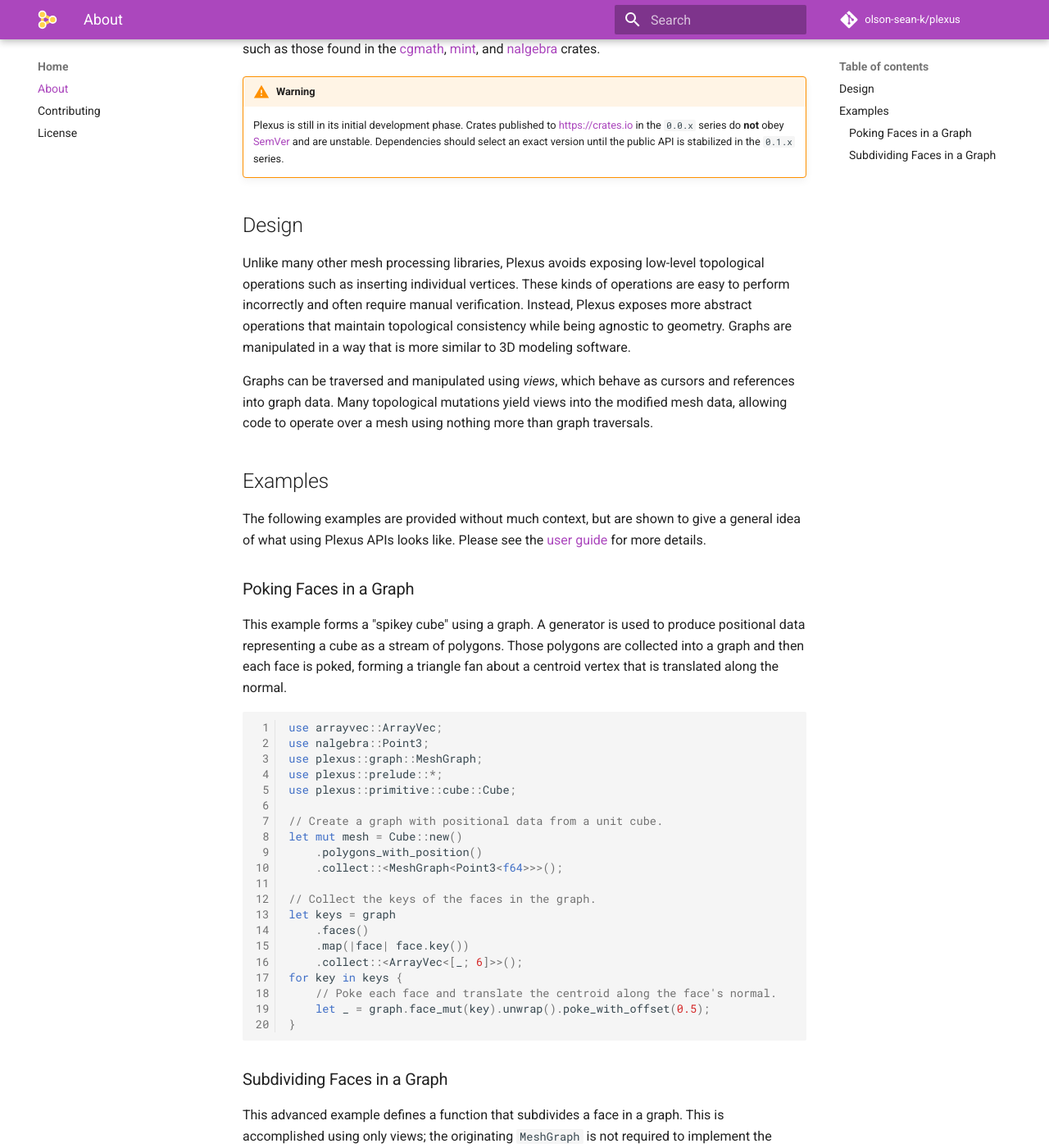
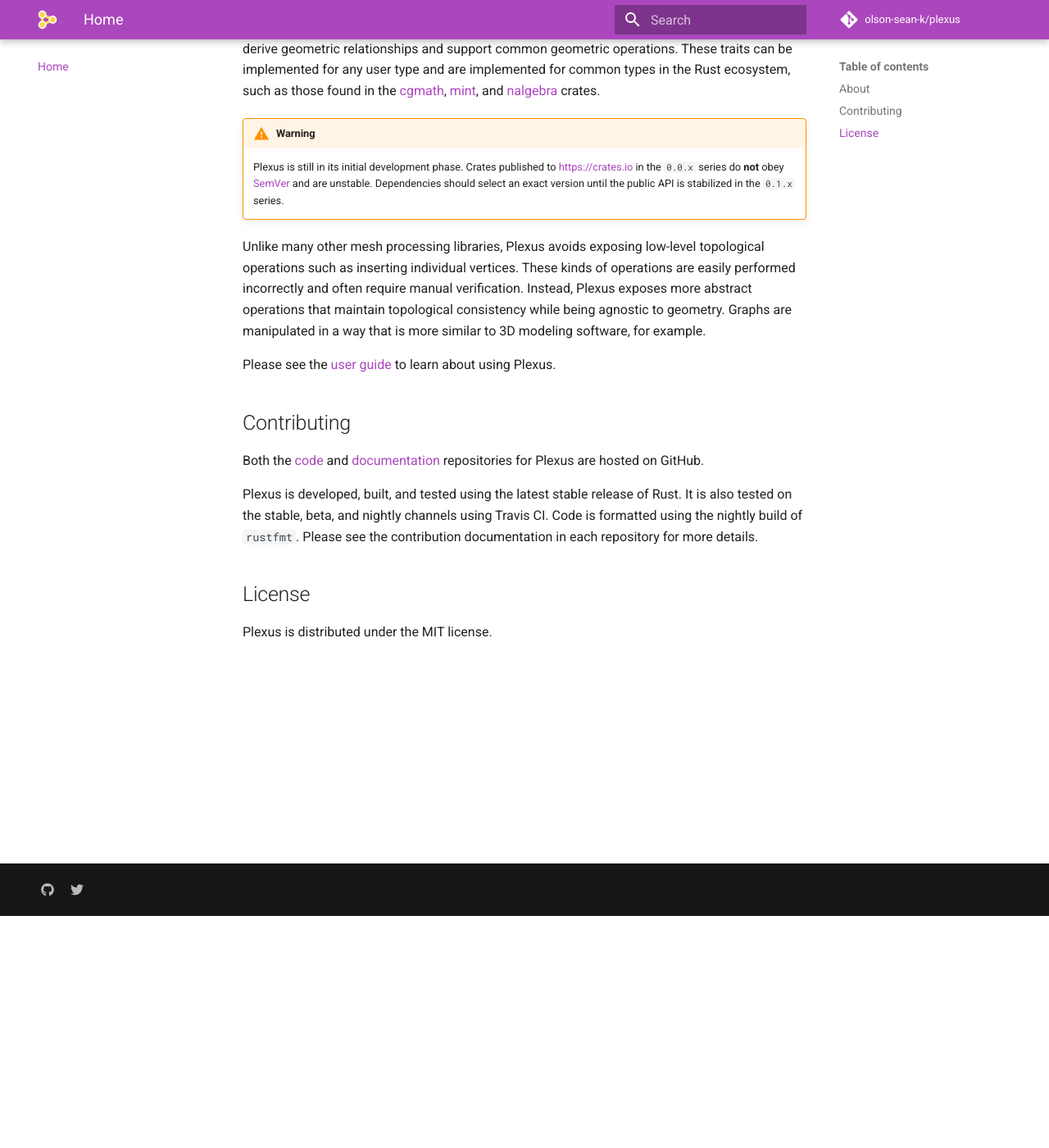
Before and after one commit to olson-sean-k/plexus-web, an MkDocs documentation site: the page built from src/index.md, in a window 1280 px wide and 1400 px high, scrolled down 283 px. Shown: the whole window at 82% size. Built offline with MkDocs 1.6.1 and Material for MkDocs 9.7.7, drawn with Linux system fonts in a browser that asks for light colours; comment, search, counter and statistics services are not loaded; some of the changed text lies outside the part shown.

Commit message:
Consolidate the home page into a single document.

````diff
--- a/mkdocs.yml
+++ b/mkdocs.yml
@@ -10,10 +10,7 @@ repo_name: olson-sean-k/plexus
 edit_uri: ""
 
 nav:
-  - Home:
-    - About: index.md
-    - Contributing: contribute.md
-    - License: license.md
+  - Home: index.md
   - User Guide:
     - Getting Started: user-guide/getting-started.md
     - Generators: user-guide/generators.md
--- a/peru.yaml
+++ b/peru.yaml
@@ -4,4 +4,4 @@ imports:
 
 git module plexus:
   url: https://github.com/olson-sean-k/plexus.git
-  rev: ace613fb06a7591cc0e084a026947f699d0edefc
+  rev: 6815055467e9766e3eec91406f9d1e29c06f284a
--- a/src/index.md
+++ b/src/index.md
@@ -1,4 +1,4 @@
-# About
+## About
 
 **Plexus** is a [Rust library](https://crates.io/crates/plexus) for processing
 2D and 3D meshes. It provides primitives, generators, buffers, and graphs that
@@ -17,92 +17,27 @@ Rust ecosystem, such as those found in the
     and are unstable. Dependencies should select an exact version until the
     public API is stabilized in the `0.1.x` series.
 
-## Design
-
 Unlike many other mesh processing libraries, Plexus avoids exposing low-level
 topological operations such as inserting individual vertices. These kinds of
-operations are easy to perform incorrectly and often require manual
+operations are easily performed incorrectly and often require manual
 verification. Instead, Plexus exposes more abstract operations that maintain
-topological consistency while being agnostic to geometry. Graphs are manipulated
-in a way that is more similar to 3D modeling software.
+topological consistency while being agnostic to geometry. Graphs are
+manipulated in a way that is more similar to 3D modeling software, for example.
 
-Graphs can be traversed and manipulated using _views_, which behave as cursors
-and references into graph data. Many topological mutations yield views into the
-modified mesh data, allowing code to operate over a mesh using nothing more than
-graph traversals.
+Please see the [user guide](user-guide/getting-started.md) to learn about using
+Plexus.
 
-## Examples
+## Contributing
 
-The following examples are provided without much context, but are shown to give
-a general idea of what using Plexus APIs looks like. Please see the [user
-guide](user-guide/getting-started.md) for more details.
+Both the [code](https://github.com/olson-sean-k/plexus) and
+[documentation](https://github.com/olson-sean-k/plexus-web) repositories for
+Plexus are hosted on GitHub.
 
-### Poking Faces in a Graph
+Plexus is developed, built, and tested using the latest stable release of Rust.
+It is also tested on the stable, beta, and nightly channels using Travis CI.
+Code is formatted using the nightly build of `rustfmt`. Please see the
+contribution documentation in each repository for more details.
 
-This example forms a "spikey cube" using a graph. A generator is used to produce
-positional data representing a cube as a stream of polygons. Those polygons are
-collected into a graph and then each face is poked, forming a triangle fan about
-a centroid vertex that is translated along the normal.
+## License
 
-```rust
-use arrayvec::ArrayVec;
-use nalgebra::Point3;
-use plexus::graph::MeshGraph;
-use plexus::prelude::*;
-use plexus::primitive::cube::Cube;
-
-// Create a graph with positional data from a unit cube.
-let mut mesh = Cube::new()
-    .polygons_with_position()
-    .collect::<MeshGraph<Point3<f64>>>();
-
-// Collect the keys of the faces in the graph.
-let keys = graph
-    .faces()
-    .map(|face| face.key())
-    .collect::<ArrayVec<[_; 6]>>();
-for key in keys {
-    // Poke each face and translate the centroid along the face's normal.
-    let _ = graph.face_mut(key).unwrap().poke_with_offset(0.5);
-}
-```
-
-### Subdividing Faces in a Graph
-
-This advanced example defines a function that subdivides a face in a graph. This
-is accomplished using only views; the originating `MeshGraph` is not required to
-implement the function. The function is generic over geometry and uses geometric
-traits in its type bounds.
-
-```rust
-use plexus::geometry::alias::VertexPosition;
-use plexus::geometry::compose::EdgeMidpoint;
-use plexus::geometry::convert::AsPosition;
-use plexus::geometry::Geometry;
-use plexus::graph::{FaceView, MeshGraph};
-use plexus::prelude::*;
-use smallvec::SmallVec;
-
-pub fn circumscribe<G>(face: FaceView<&mut MeshGraph<G>, G>) -> FaceView<&mut MeshGraph<G>, G>
-where
-    G: EdgeMidpoint<Midpoint = VertexPosition<G>> + Geometry,
-    G::Vertex: AsPosition,
-{
-    // Split each edge, stashing the vertex key and moving to the next arc.
-    let arity = face.arity();
-    let mut arc = face.into_arc();
-    let mut splits = SmallVec::<[_; 4]>::with_capacity(arity);
-    for _ in 0..arity {
-        let vertex = arc.split_at_midpoint();
-        splits.push(vertex.key());
-        arc = vertex.into_outgoing_arc().into_next_arc();
-    }
-    // Split faces along the vertices from each arc split.
-    let mut face = arc.into_face().unwrap();
-    for (a, b) in splits.into_iter().perimeter() {
-        face = face.split(ByKey(a), ByKey(b)).unwrap().into_face().unwrap();
-    }
-    // Return the terminating face of the decomposition.
-    face
-}
-```
+Plexus is distributed under the MIT license.
````
Also changed, not shown: src/contribute.md (deleted, +0 -5 lines), src/license.md (deleted, +0 -3 lines), src/user-guide/graphs.md (+74 -1 lines).
